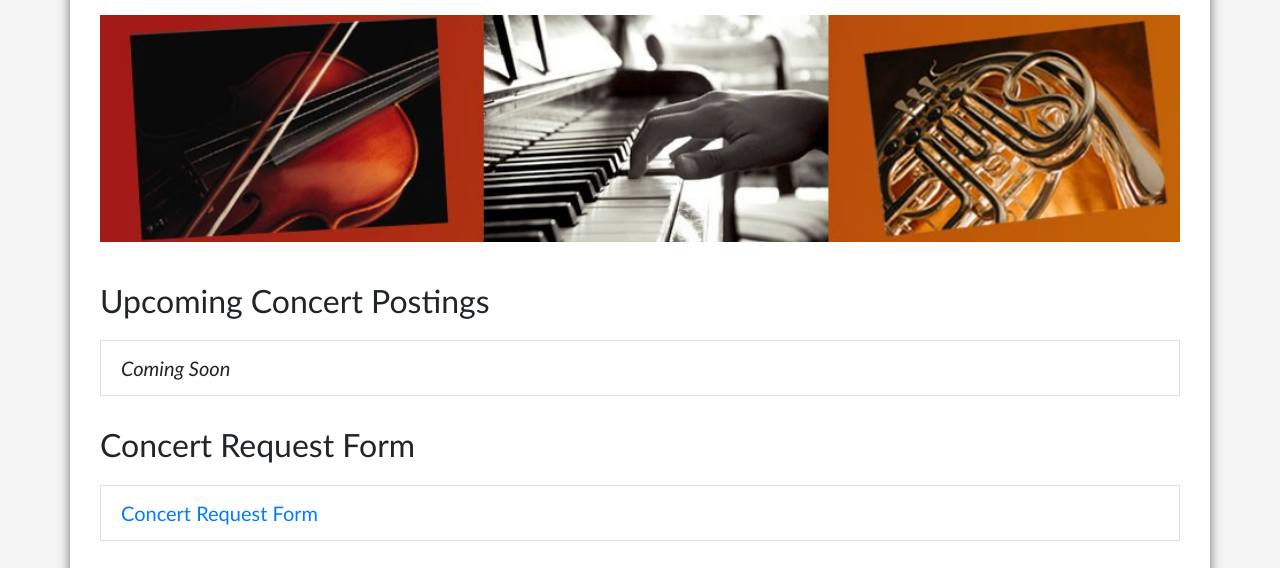
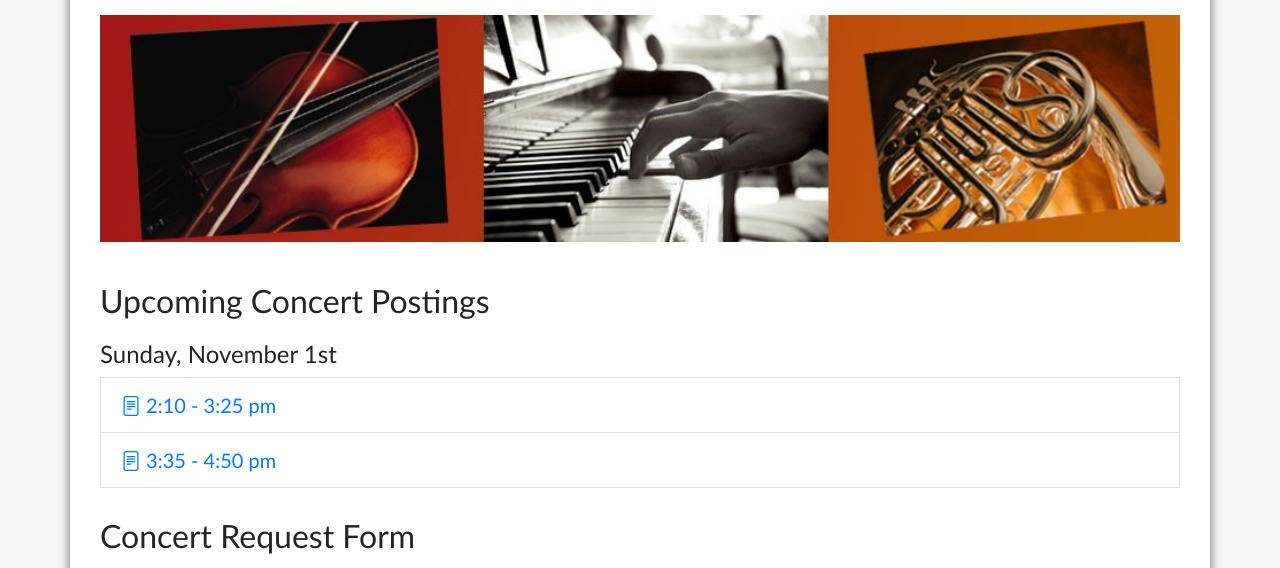
Before and after one commit to rozzasun/kmc-website, a plain HTML site: page concertTimesAndMessages.html in a window 1280 px wide. Shown: the part 180-748 px from the top of the page. Drawn offline with nearby package versions, Linux system fonts and the light colour scheme.

Commit message:
upload Nov 2026 programs

```diff
--- a/concertTimesAndMessages.html
+++ b/concertTimesAndMessages.html
@@ -87,18 +87,31 @@
               <h2 id="upcoming-concert-postings">Upcoming Concert Postings</h2>
               <!-- <p>(Listing of the date of upcoming concerts with the programmes and times, posted 1 week in advance of the concert date)</p> -->
 
-              <p
+              <!-- <p
                 style="font-size: 20px; font-style: italic"
                 class="list-group-item mb-2"
               >
                 Coming Soon
-              </p>
+              </p> -->
 
-              <!-- <h4 class="mt-3">Sunday, May 24th</h4>
-            <a style="font-size: 20px;" href="docs/programs/2026/05-may/2026-05-24.pdf" class="list-group-item">
-              <i class="bi bi-file-text"></i>
-              3:45 - 4:45 pm
-            </a> -->
+              <h4 class="mt-3">Sunday, November 1st</h4>
+              <a
+                style="font-size: 20px"
+                href="docs/programs/2026/11-nov/2026-11-01_1.pdf"
+                class="list-group-item"
+              >
+                <i class="bi bi-file-text"></i>
+                2:10 - 3:25 pm
+              </a>
+
+              <a
+                style="font-size: 20px"
+                href="docs/programs/2026/11-nov/2026-11-01_2.pdf"
+                class="list-group-item"
+              >
+                <i class="bi bi-file-text"></i>
+                3:35 - 4:50 pm
+              </a>
 
               <h2>Concert Request Form</h2>
               <p style="font-size: 20px" class="list-group-item mb-2">
```
Also changed, not shown: 2 other files.
